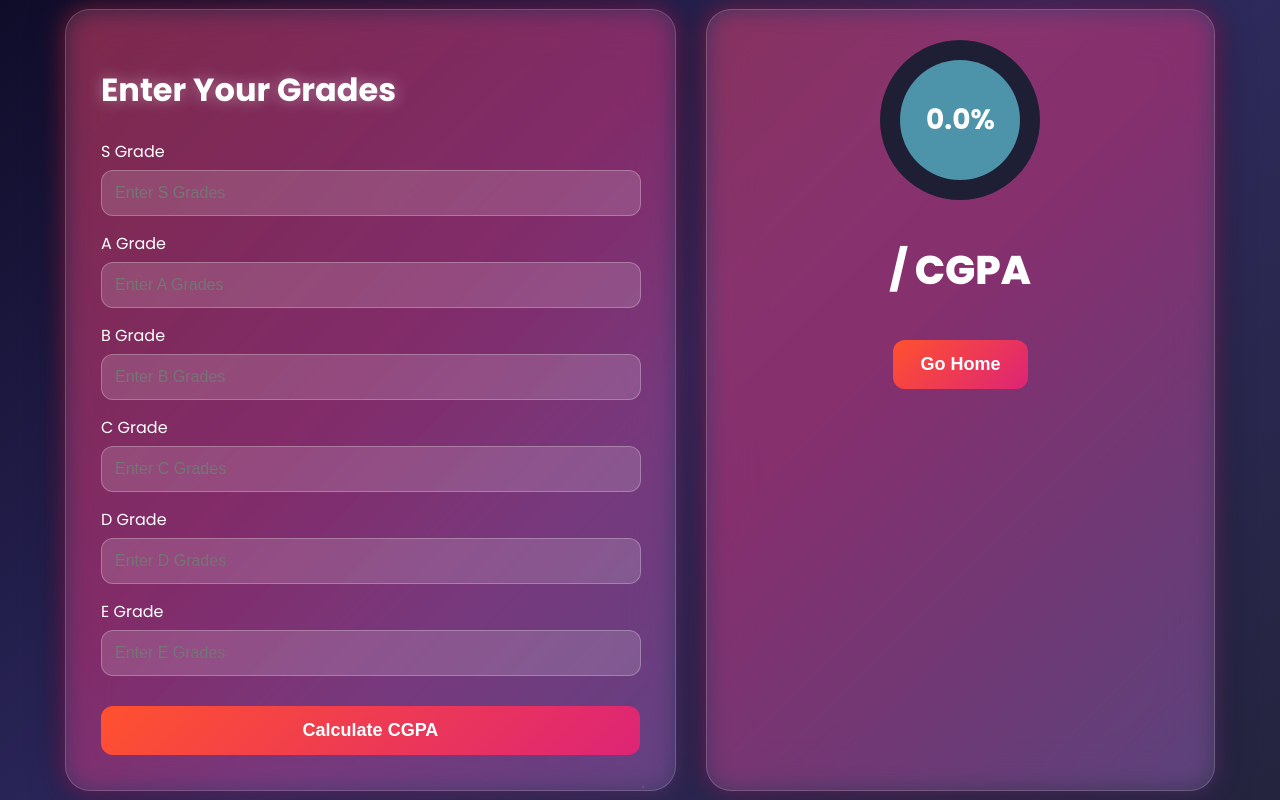
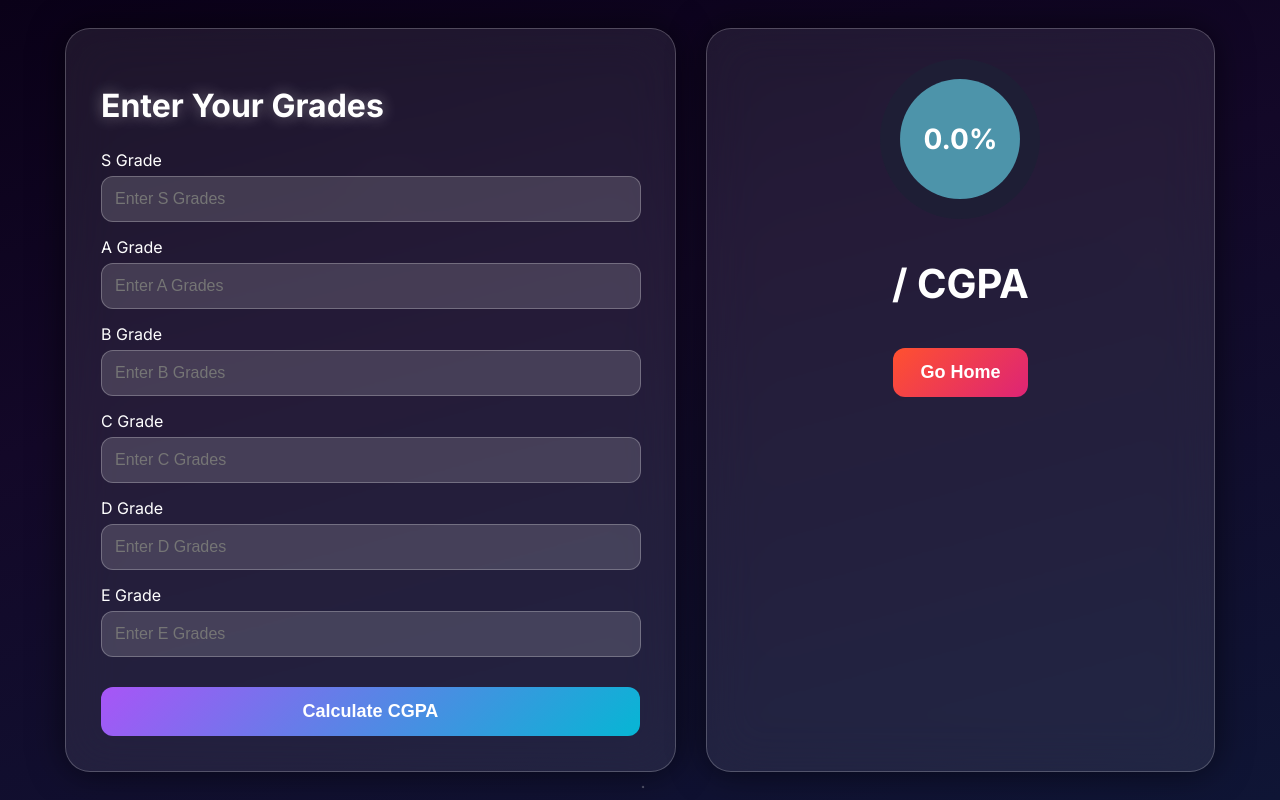
Before and after one commit to nagasai-chowdary-gituser/simats_web_portal, a Flask app: page /cgpa in a window 1280 px wide. Run offline with Flask 3, Linux system fonts and the light colour scheme; a user stored in the database is signed in; data comes from the database, SQL or seed files in the repository.

Commit message:
UI: Apply Midnight Blur theme to CGPA (style-only)

```diff
--- a/templates/cgpa.html
+++ b/templates/cgpa.html
@@ -8,19 +8,9 @@
     <title>CGPA Calculator</title>
 
     <style>
-        @import url('https://fonts.googleapis.com/css2?family=Poppins:wght@300;400;600;700;800&display=swap');
-
-        body {
-            margin: 0;
-            padding: 0;
-            height: 100vh;
-            font-family: "Poppins", sans-serif;
-            display: flex;
-            justify-content: center;
-            align-items: center;
-            background: linear-gradient(135deg,#0f0c29,#302b63,#24243e);
-            overflow: hidden;
-        }
+        @import url('https://fonts.googleapis.com/css2?family=Poppins:wght@300;400;600;700,800&family=Inter:wght@300;400;600;700&display=swap');
+        :root{ --bg-deep:#0a0118; --bg-mid:#130828; --bg-navy:#0f1535; --glass: rgba(255,255,255,0.08); --glass-border: rgba(255,255,255,0.12); --neon-purple:#a855f7; --neon-cyan:#06b6d4; --text-primary:#e6eefb; --text-muted: rgba(230,238,251,0.8); --radius-lg:22px; }
+        body { margin: 0; padding: 0; min-height: 100vh; font-family: 'Inter','Poppins', sans-serif; display:flex; align-items:center; justify-content:center; background: linear-gradient(165deg,var(--bg-deep),var(--bg-mid) 40%,var(--bg-navy)); color:var(--text-primary);}
 
         /* ⭐ FLOATING STARS (unchanged) */
         .stars {
@@ -73,13 +63,8 @@
             content: "";
             position: absolute;
             inset: -2px;
-            border-radius: 25px;
-            background: linear-gradient(135deg,#ff512f,#dd2476,#1e90ff,#ff9a00);
-            background-size: 400% 400%;
-            animation: borderGlow 7s ease infinite;
-            filter: blur(12px);
-            opacity: 0.45;
-            z-index: -1;
+            border-radius: var(--radius-lg);
+            background: linear-gradient(120deg,var(--neon-purple),var(--neon-violet),var(--neon-cyan)); background-size: 300% 300%; animation: borderGlow 9s linear infinite; filter: blur(16px); opacity: 0.22; z-index: -1;
         }
 
         @keyframes borderGlow {
@@ -114,7 +99,7 @@
             padding: 14px;
             border-radius: 12px;
             border: none;
-            background: linear-gradient(135deg,#ff512f,#dd2476);
+            background: linear-gradient(135deg,var(--neon-purple),var(--neon-cyan));
             color: white;
             font-size: 18px;
             font-weight: 700;
```
